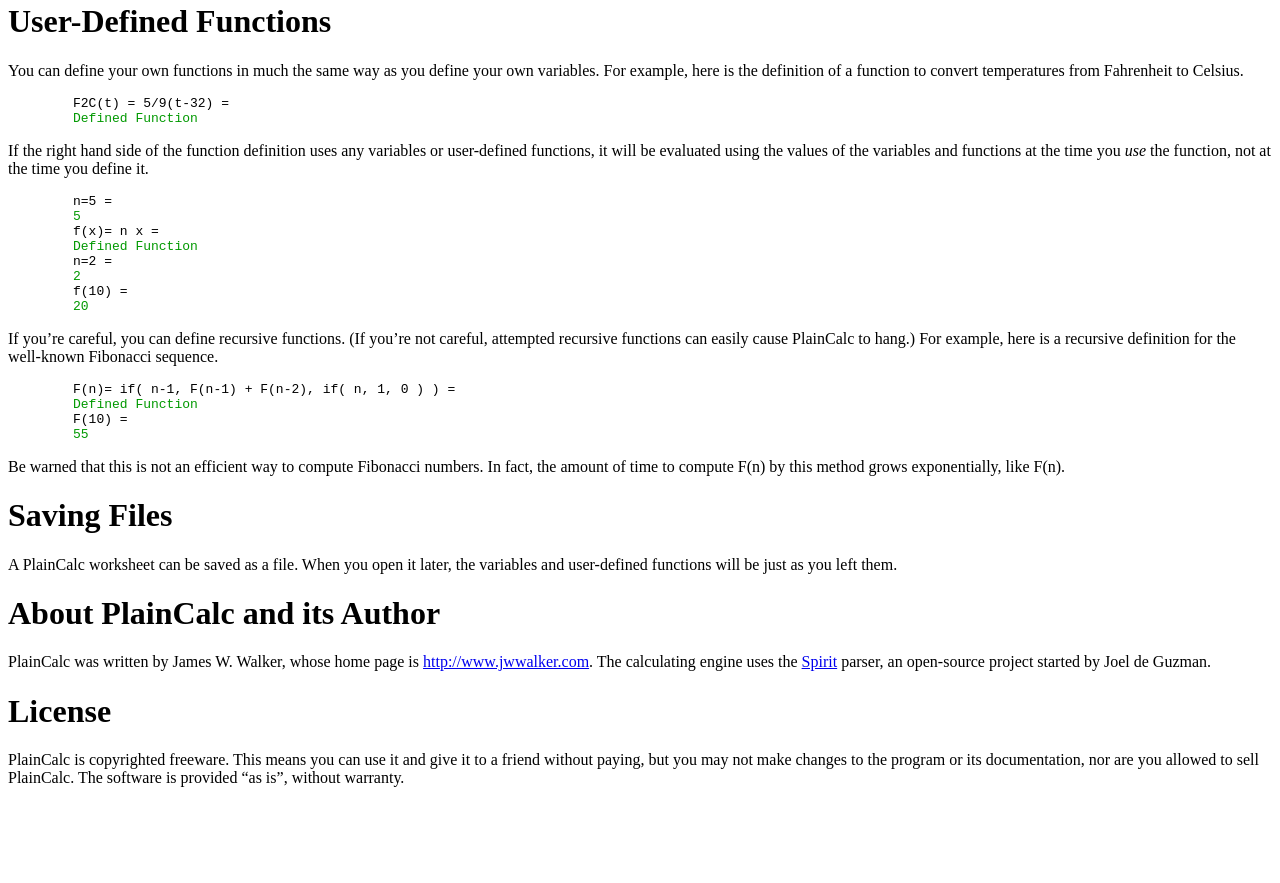
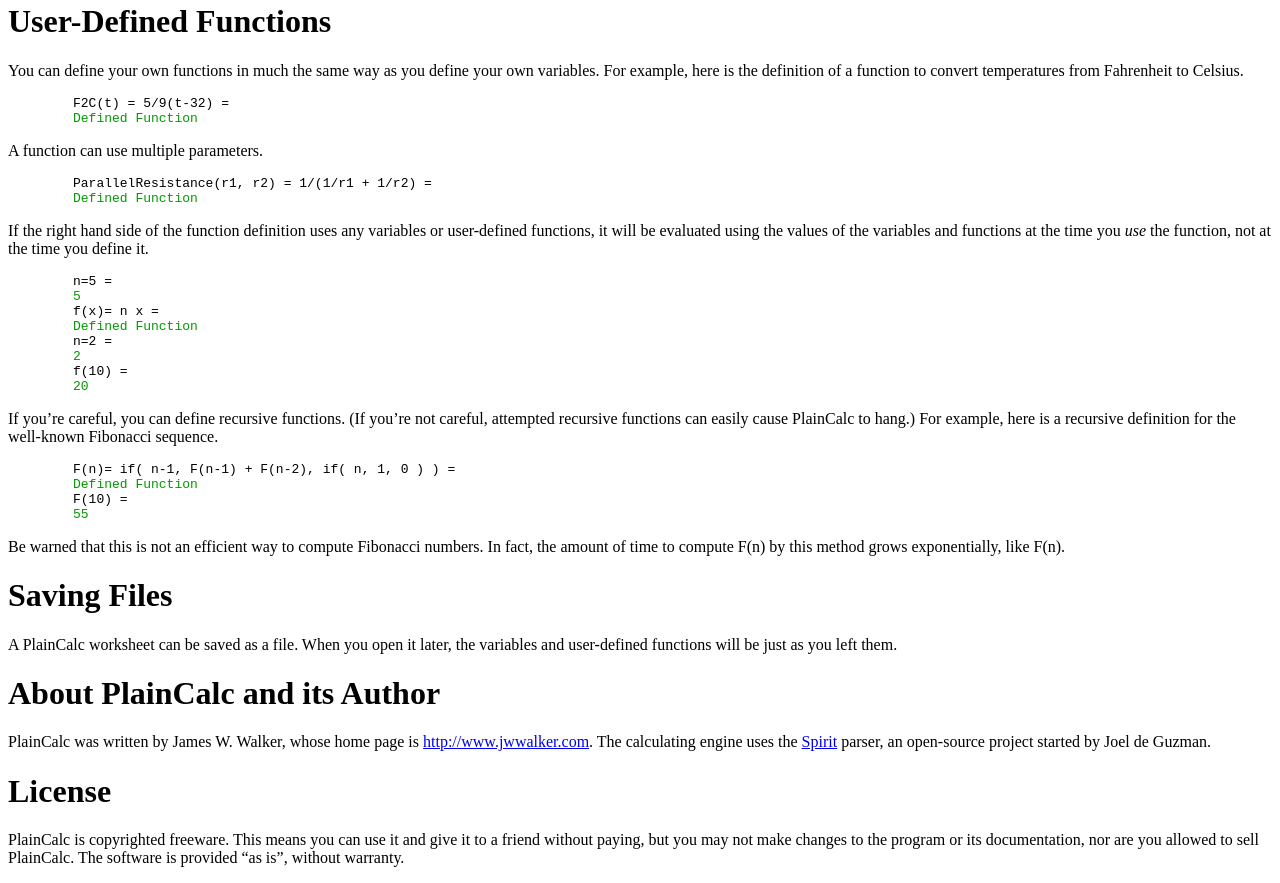
Before and after one commit to jwwalker/PlainCalc, a plain HTML site: page Resources/English.lproj/Help/index.html in a window 1280 px wide. Shown: the part 1791-2674 px from the top of the page. Before the commit the page ends 2594 px from the top, so only its background shows below. Drawn offline with Linux system fonts and the light colour scheme.

Commit message:
Mention function of several variables.

```diff
--- a/Resources/English.lproj/Help/index.html
+++ b/Resources/English.lproj/Help/index.html
@@ -118,6 +118,13 @@
 <span class="response">Defined Function</span>
 </p>
 
+<p>A function can use multiple parameters.</p>
+
+<p class="example">
+ParallelResistance(r1, r2) = 1/(1/r1 + 1/r2) =<br>
+<span class="response">Defined Function</span>
+</p>
+
 <p>If the right hand side of the function definition uses any variables or user-defined functions, it will be evaluated using the values of the variables and functions at the time you <em>use</em> the function, not at the time you define it.</p>
 
 <p class="example">
```
